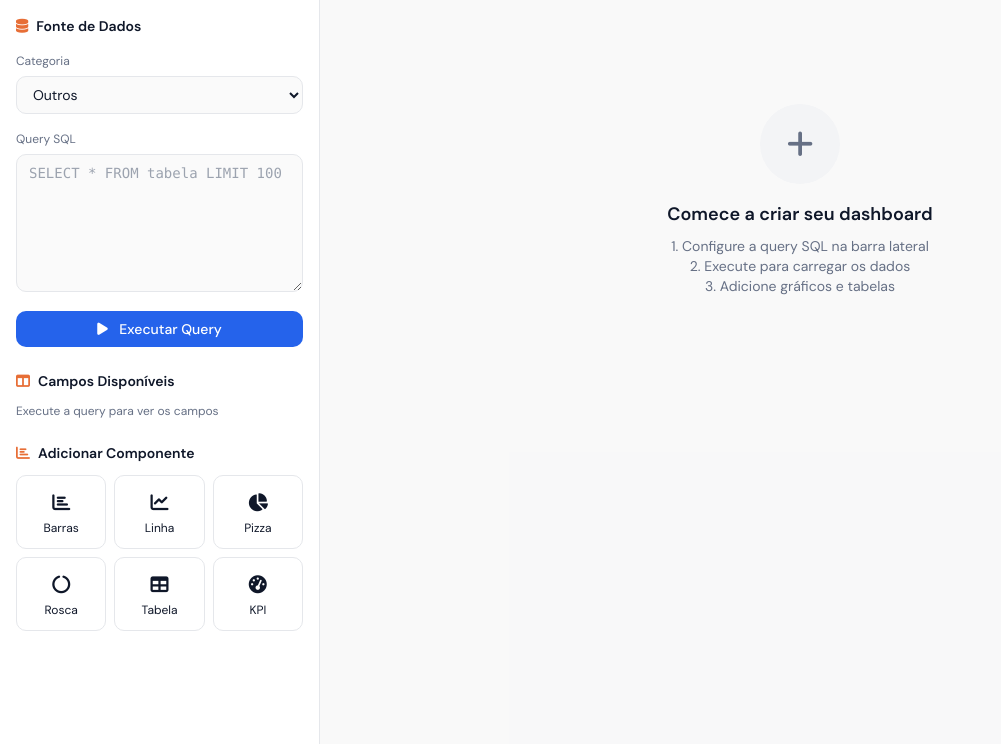
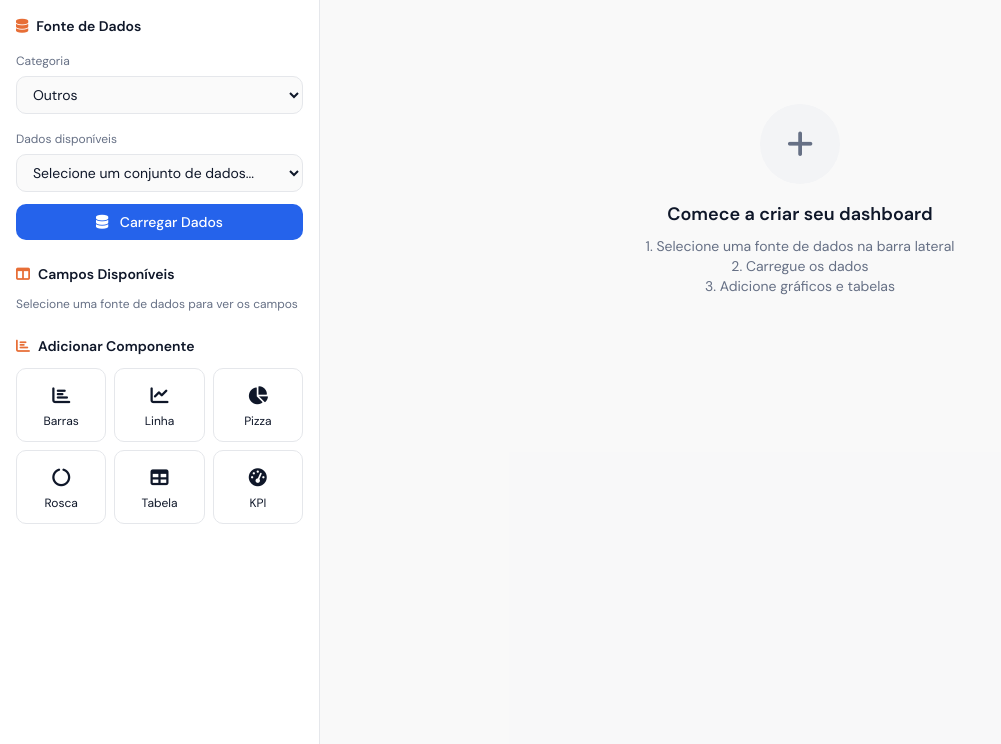
Before and after one commit to anaissiabraao/GeRot, a Flask app: page /agent/dashboard-editor in a window 1280 px wide. Shown: the part 57-801 px from the top of the page, without its empty margins (0-1001 px from the left). Run offline with Flask 3, Linux system fonts and the light colour scheme; the visitor is signed in with stand-in values (Sample User, id 1); data that the repository does not hold is empty; some libraries are stand-ins or nearby versions.

Commit message:
commit de novos updates

```diff
--- a/app_production.py
+++ b/app_production.py
@@ -3015,6 +3015,67 @@ def delete_rpa(rpa_id):
         conn.close()
 
 
+@app.route("/api/agent/dashboard-gen", methods=["GET"])
+@login_required
+def list_dashboard_gen():
+    """Lista solicitações de geração de dashboard com filtros opcionais.
+    Suporta filtros via query string: status=completed|pending|failed e has_data=true.
+    Retorna itens com id, title, status, row_count e updated_at.
+    """
+    status = (request.args.get('status') or '').strip().lower()
+    has_data = (request.args.get('has_data') or '').strip().lower() == 'true'
+
+    conn = get_db()
+    cursor = conn.cursor()
+
+    try:
+        where_clauses = []
+        params = []
+
+        # Restringir por usuário (a menos que admin)
+        if session.get('role') != 'admin':
+            where_clauses.append("created_by = %s")
+            params.append(session['user_id'])
+
+        # Filtro de status opcional
+        if status in ('completed', 'pending', 'failed'):
+            where_clauses.append("status = %s")
+            params.append(status)
+
+        where_sql = f"WHERE {' AND '.join(where_clauses)}" if where_clauses else ''
+
+        cursor.execute(f"""
+            SELECT id, title, status, result_data, updated_at
+            FROM agent_dashboard_requests
+            {where_sql}
+            ORDER BY updated_at DESC
+            LIMIT 100
+        """, tuple(params))
+
+        rows = cursor.fetchall() or []
+        items = []
+        for r in rows:
+            rd = r.get('result_data') or {}
+            data = rd.get('data') or []
+            row_count = len(data) if isinstance(data, list) else 0
+            if has_data and row_count == 0:
+                continue
+            items.append({
+                'id': r['id'],
+                'title': r['title'],
+                'status': r['status'],
+                'row_count': row_count,
+                'updated_at': r.get('updated_at').isoformat() if r.get('updated_at') else None
+            })
+
+        return jsonify({'items': items}), 200
+
+    except Exception as e:
+        return jsonify({"error": str(e)}), 500
+    finally:
+        conn.close()
+
+
 @app.route("/api/agent/dashboard-gen", methods=["POST"])
 @login_required
 def create_dashboard_gen():
--- a/templates/dashboard_editor.html
+++ b/templates/dashboard_editor.html
@@ -55,14 +55,14 @@
                             </select>
                         </div>
                         <div>
-                            <label class="text-xs text-muted-foreground">Query SQL</label>
-                            <textarea id="sqlQuery" rows="6"
-                                      class="w-full mt-1 rounded-md border bg-background px-3 py-2 text-sm font-mono"
-                                      placeholder="SELECT * FROM tabela LIMIT 100">{{ template.query_config.query if template and template.query_config else '' }}</textarea>
+                            <label class="text-xs text-muted-foreground">Dados disponíveis</label>
+                            <select id="existingDataSelect" class="w-full mt-1 rounded-md border bg-background px-3 py-2 text-sm">
+                                <option value="">Selecione um conjunto de dados...</option>
+                            </select>
                         </div>
-                        <button onclick="executeQuery()" class="w-full rounded-md bg-blue-600 px-3 py-2 text-sm font-medium text-white hover:bg-blue-700 transition-colors">
-                            <i class="fas fa-play mr-2"></i>
-                            Executar Query
+                        <button onclick="loadExistingData()" class="w-full rounded-md bg-blue-600 px-3 py-2 text-sm font-medium text-white hover:bg-blue-700 transition-colors">
+                            <i class="fas fa-database mr-2"></i>
+                            Carregar Dados
                         </button>
                     </div>
                 </div>
@@ -74,7 +74,7 @@
                         Campos Disponíveis
                     </h3>
                     <div id="availableFields" class="space-y-1 max-h-48 overflow-y-auto">
-                        <p class="text-xs text-muted-foreground">Execute a query para ver os campos</p>
+                        <p class="text-xs text-muted-foreground">Selecione uma fonte de dados para ver os campos</p>
                     </div>
                 </div>
 
@@ -124,8 +124,8 @@
                     </div>
                     <h3 class="text-lg font-semibold mb-2">Comece a criar seu dashboard</h3>
                     <p class="text-sm text-muted-foreground max-w-md">
-                        1. Configure a query SQL na barra lateral<br>
-                        2. Execute para carregar os dados<br>
+                        1. Selecione uma fonte de dados na barra lateral<br>
+                        2. Carregue os dados<br>
                         3. Adicione gráficos e tabelas
                     </p>
                 </div>
@@ -169,10 +169,14 @@ const dashboardState = {
 };
 
 // Inicialização
-document.addEventListener('DOMContentLoaded', () => {
+document.addEventListener('DOMContentLoaded', async () => {
     document.getElementById('category').value = dashboardState.category;
-    if (dashboardState.queryConfig.query) {
-        document.getElementById('sqlQuery').value = dashboardState.queryConfig.query;
+    await fetchAvailableDataOptions();
+    const preselected = dashboardState.queryConfig && dashboardState.queryConfig.request_id;
+    if (preselected) {
+        const sel = document.getElementById('existingDataSelect');
+        sel.value = preselected;
+        await loadExistingData();
     }
 
     // Renderizar componentes existentes
@@ -184,41 +188,48 @@ document.addEventListener('DOMContentLoaded', () => {
     }
 });
 
-// Executar query
-async function executeQuery() {
-    const query = document.getElementById('sqlQuery').value.trim();
-    if (!query) {
-        alert('Digite uma query SQL');
+// Carregar lista de dados disponíveis
+async function fetchAvailableDataOptions() {
+    try {
+        const res = await fetch('/api/agent/dashboard-gen?status=completed&has_data=true');
+        const json = await res.json();
+        if (json.error) return;
+        const sel = document.getElementById('existingDataSelect');
+        sel.innerHTML = '<option value="">Selecione um conjunto de dados...</option>' +
+            (json.items || []).map(item => `
+                <option value="${item.id}">
+                    ${item.title} (${item.row_count || 0} registros)
+                </option>
+            `).join('');
+    } catch (e) {
+        console.error(e);
+    }
+}
+
+// Carregar dados selecionados
+async function loadExistingData() {
+    const id = document.getElementById('existingDataSelect').value;
+    if (!id) {
+        alert('Selecione um conjunto de dados');
         return;
     }
-
     try {
-        const response = await fetch('/api/agent/dashboard-editor/execute-query', {
-            method: 'POST',
-            headers: { 'Content-Type': 'application/json' },
-            body: JSON.stringify({ query })
-        });
-
-        const result = await response.json();
-
-        if (result.error) {
-            alert('Erro: ' + result.error);
+        const res = await fetch(`/api/agent/dashboard-gen/${id}`);
+        const dash = await res.json();
+        if (dash.error) {
+            alert('Erro: ' + dash.error);
             return;
         }
-
-        dashboardState.data = result.data || [];
-        dashboardState.fields = result.fields || [];
-
-        // Atualizar campos disponíveis
+        const result = dash.result_data || {};
+        const data = Array.isArray(result.data) ? result.data : [];
+        const fields = data.length ? Object.keys(data[0]) : [];
+        dashboardState.data = data;
+        dashboardState.fields = fields;
         updateAvailableFields();
-
-        // Atualizar gráficos existentes
         updateAllCharts();
-
-        alert(`Query executada! ${dashboardState.data.length} registros carregados.`);
-
+        alert(`${dashboardState.data.length} registros carregados.`);
     } catch (error) {
-        alert('Erro ao executar query: ' + error.message);
+        alert('Erro ao carregar dados: ' + error.message);
     }
 }
 
@@ -584,13 +595,13 @@ function removeComponent(componentId) {
 }
 
 async function refreshData() {
-    await executeQuery();
+    await loadExistingData();
 }
 
 async function saveDashboard(publish = false) {
     const title = document.getElementById('dashboardTitle').value.trim();
     const category = document.getElementById('category').value;
-    const query = document.getElementById('sqlQuery').value.trim();
+    const selectedDataId = document.getElementById('existingDataSelect').value;
 
     if (!title) {
         alert('Digite um nome para o dashboard');
@@ -601,7 +612,7 @@ async function saveDashboard(publish = false) {
         id: dashboardState.id,
         title: title,
         category: category,
-        query_config: { query: query },
+        query_config: selectedDataId ? { source_type: 'dashboard_request', request_id: parseInt(selectedDataId) } : {},
         charts_config: dashboardState.chartsConfig,
         layout_config: dashboardState.layoutConfig,
         is_published: publish
```
